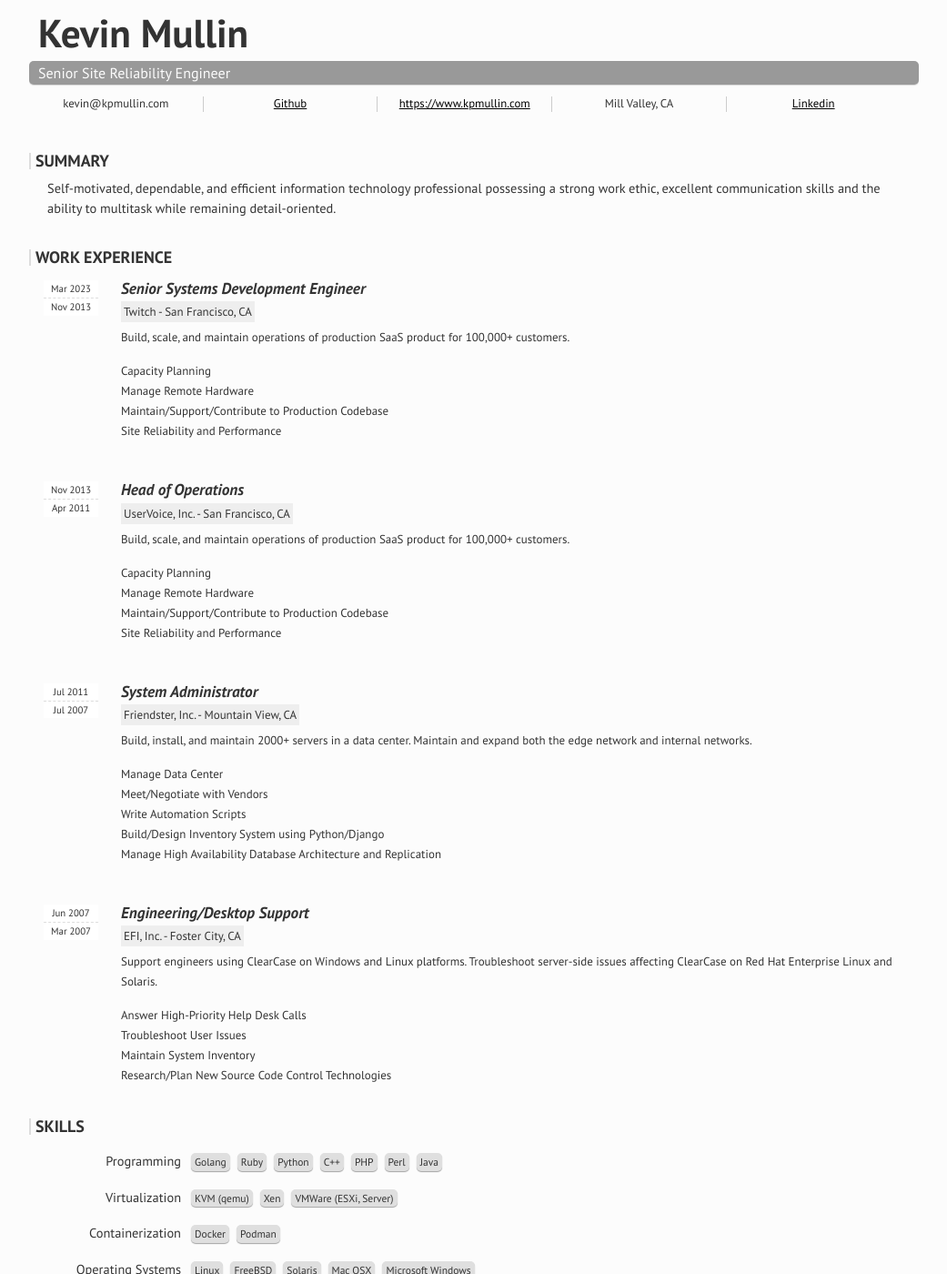
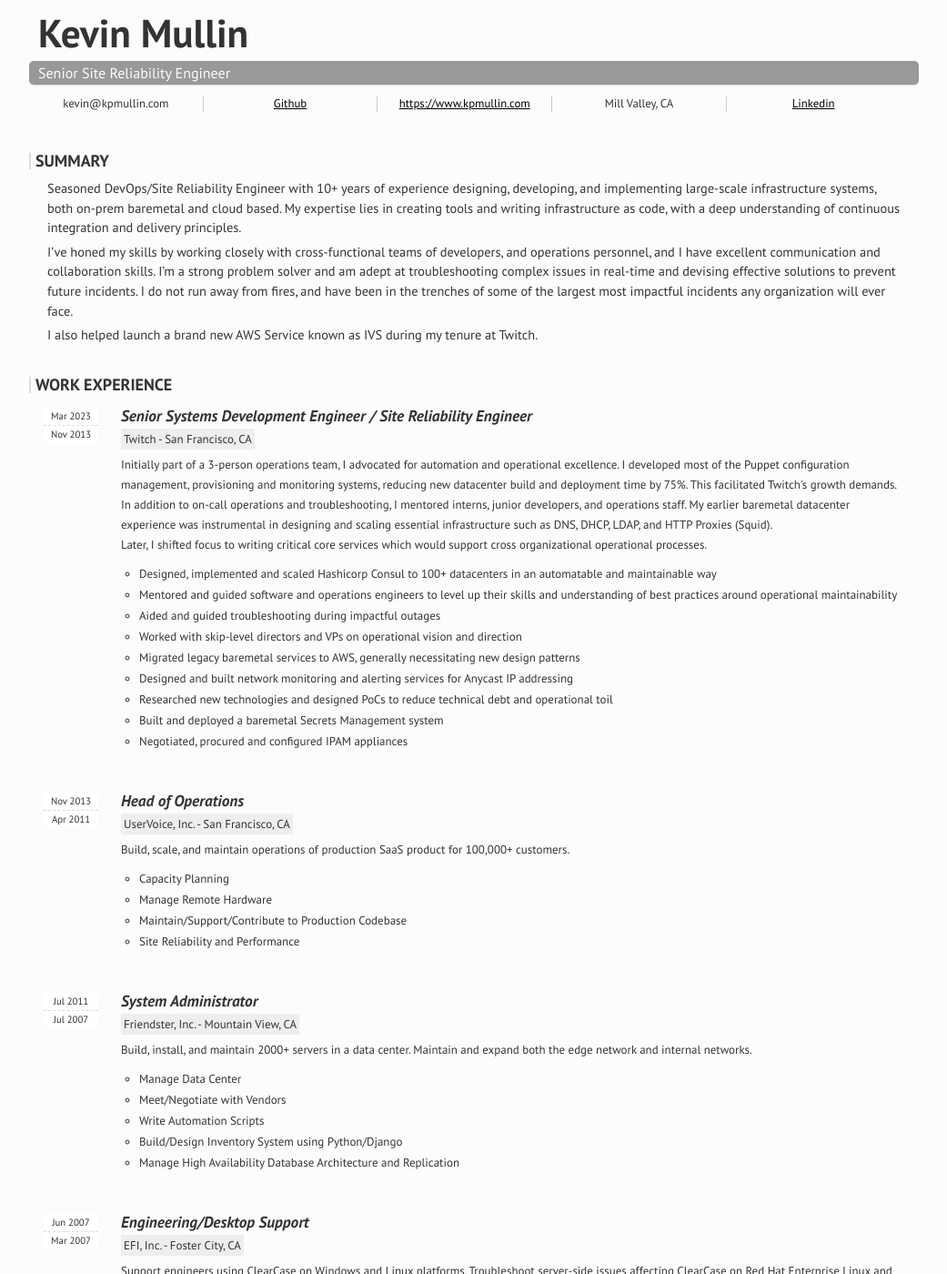
Before and after one commit to kmullin/kmullin.github.com, a Jekyll site: the page built from resume/index.md, in a window 1280 px wide and 1400 px high. Shown: the whole window at 91% size, without its empty margins (119-1160 px from the left). Built offline with Jekyll 4.4.1, drawn with Linux system fonts in a browser that asks for light colours; some of the changed text lies outside the part shown.

Commit message:
update resume

```diff
--- a/_layouts/resume.html
+++ b/_layouts/resume.html
@@ -45,13 +45,13 @@
                 <h2>{{ job_hash.company }} - <span>{{ job_hash.location }}</span></h2>
                 <span class="start">{{ job_hash.dates.start }}</span>
                 <span class="end">{{ job_hash.dates.end }}</span>
-                <p>{{ job_hash.description }}</p>
+                <p>{{ job_hash.description | newline_to_br }}</p>
                 {% if job_hash.duties %}
-                    <p>
+                    <ul>
                     {% for duty in job_hash.duties %}
-                        {{ duty }} <br/>
+                        <li>{{ duty }}</li>
                     {% endfor %}
-                    </p>
+                    </ul>
                 {% endif %}
             </article>
         {% endfor %}
--- a/resume/index.md
+++ b/resume/index.md
@@ -3,85 +3,34 @@ layout: resume
 title: /resume
 
 # Resume stuff
-profile:
-  Self-motivated, dependable, and efficient information technology professional
-  possessing a strong work ethic, excellent communication skills
-  and the ability to multitask while remaining detail-oriented.
+profile: |- # preserve newlines, no newline at end
+  Seasoned DevOps/Site Reliability Engineer with 10+ years of experience designing, developing, and implementing large-scale infrastructure systems, both on-prem baremetal and cloud based. My expertise lies in creating tools and writing infrastructure as code, with a deep understanding of continuous integration and delivery principles.
 
-skills:
-  - Programming:
-    - Golang
-    - Ruby
-    - Python
-    - C++
-    - PHP
-    - Perl
-    - Java
-  - Virtualization:
-    - KVM (qemu)
-    - Xen
-    - VMWare (ESXi, Server)
-  - Containerization:
-    - Docker
-    - Podman
-  - Operating Systems:
-    - Linux
-    - FreeBSD
-    - Solaris
-    - Mac OSX
-    - Microsoft Windows
-  - Linux Distributions:
-    - Gentoo
-    - Debian
-    - RedHat (CentOS)
-    - Arch
-    - Slackware
-  - Network Devices:
-    - Cisco
-    - Juniper
-    - Force10
-    - HP
-    - Internap FCP
-    - Netscaler
-    - NetApp
-  - Software:
-    - OpenVPN
-    - NIS
-    - NFS
-    - OpenLDAP (slapd)
-    - DNS (Bind9, nsd)
-  - Webservers:
-    - Nginx
-    - Apache
-    - Tomcat
-  - Datastores:
-    - MySQL
-    - Redis
-    - Riak
-    - MemcacheD
-    - MongoDB
-    - PostgreSQL
-  - Monitoring:
-    - Nagios
-    - Ganglia
-    - Cacti
-    - Graphite
-    - collectd
+  I've honed my skills by working closely with cross-functional teams of developers, and operations personnel, and I have excellent communication and collaboration skills. I'm a strong problem solver and am adept at troubleshooting complex issues in real-time and devising effective solutions to prevent future incidents. I do not run away from fires, and have been in the trenches of some of the largest most impactful incidents any organization will ever face.
+
+  I also helped launch a brand new AWS Service known as IVS during my tenure at Twitch.
 
 jobs:
   - company: Twitch
-    title: Senior Systems Development Engineer
+    title: Senior Systems Development Engineer / Site Reliability Engineer
     location: San Francisco, CA
     dates:
       start: Nov 2013
       end: Mar 2023
-    description:
-      Build, scale, and maintain operations of production SaaS product for 100,000+ customers.
+    description: |-
+      Initially part of a 3-person operations team, I advocated for automation and operational excellence. I developed most of the Puppet configuration management, provisioning and monitoring systems, reducing new datacenter build and deployment time by 75%. This facilitated Twitch's growth demands.
+      In addition to on-call operations and troubleshooting, I mentored interns, junior developers, and operations staff. My earlier baremetal datacenter experience was instrumental in designing and scaling essential infrastructure such as DNS, DHCP, LDAP, and HTTP Proxies (Squid).
+      Later, I shifted focus to writing critical core services which would support cross organizational operational processes.
     duties:
-      - Capacity Planning
-      - Manage Remote Hardware
-      - Maintain/Support/Contribute to Production Codebase
-      - Site Reliability and Performance
+      - Designed, implemented and scaled Hashicorp Consul to 100+ datacenters in an automatable and maintainable way
+      - Mentored and guided software and operations engineers to level up their skills and understanding of best practices around operational maintainability
+      - Aided and guided troubleshooting during impactful outages
+      - Worked with skip-level directors and VPs on operational vision and direction
+      - Migrated legacy baremetal services to AWS, generally necessitating new design patterns
+      - Designed and built network monitoring and alerting services for Anycast IP addressing
+      - Researched new technologies and designed PoCs to reduce technical debt and operational toil
+      - Built and deployed a baremetal Secrets Management system
+      - Negotiated, procured and configured IPAM appliances
 
   - company: UserVoice, Inc.
     title: Head of Operations
@@ -128,4 +77,59 @@ jobs:
       - Maintain System Inventory
       - Research/Plan New Source Code Control Technologies
 
+skills:
+  - Programming:
+    - Golang
+    - Python
+    - Ruby
+    - PHP
+    - Perl
+  - Virtualization:
+    - KVM (qemu)
+    - Xen
+    - VMWare (ESXi, Server)
+  - Containerization:
+    - Docker
+    - Podman
+  - Distributed Databases:
+    - Consul
+    - Zookeeper
+  - Configuration Management:
+    - Puppet
+    - Chef
+    - Ansible
+  - Linux Distributions:
+    - Debian / Ubuntu
+    - RedHat (CentOS)
+    - Arch
+    - Gentoo
+    - Slackware
+  - Services:
+    - OpenVPN
+    - NIS
+    - NFS
+    - OpenLDAP (slapd)
+    - DNS (Bind9, nsd, unbound)
+  - Webservers / Load Balancers:
+    - Nginx
+    - Haproxy
+    - Apache
+    - Tomcat
+  - Datastores:
+    - DynamoDB
+    - MySQL
+    - Redis
+    - Riak
+    - MemcacheD
+    - MongoDB
+    - PostgreSQL
+  - Monitoring:
+    - Nagios
+    - Ganglia
+    - Cacti
+    - Graphite
+    - Collectd
+
+# hobbies:
+
 ---
```
